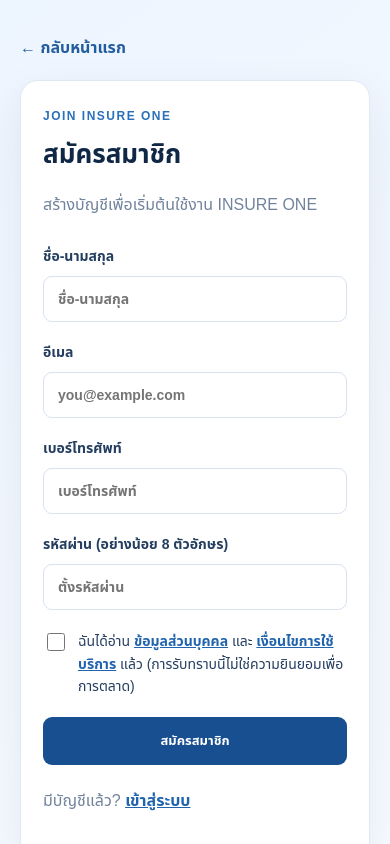
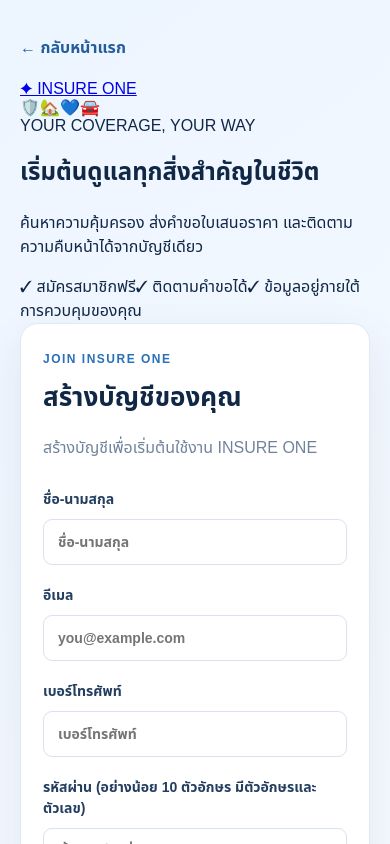
Before and after one commit to thanaphongr02-dotcom/insure-one, a Next.js app: page /register in a window 390 px wide. Shown: the top 844 px of the page. Built offline with nearby package versions, Linux system fonts and the light colour scheme; no server answers.

Commit message:
Redesign registration with responsive insurance illustration and stronger password validation

```diff
--- a/app/register/page.tsx
+++ b/app/register/page.tsx
@@ -9,6 +9,7 @@ export default function RegisterPage() {
   const [phone, setPhone] = useState("");
   const [password, setPassword] = useState("");
   const [loading, setLoading] = useState(false);
+  const [showPassword, setShowPassword] = useState(false);
   const [acknowledged, setAcknowledged] = useState(false);
   const [message, setMessage] = useState("");
 
@@ -26,8 +27,8 @@ export default function RegisterPage() {
       return;
     }
 
-    if (password.length < 8) {
-      setMessage("รหัสผ่านต้องมีอย่างน้อย 8 ตัวอักษร");
+    if (password.length < 10 || !/[a-zA-Z]/.test(password) || !/[0-9]/.test(password)) {
+      setMessage("รหัสผ่านต้องมีอย่างน้อย 10 ตัวอักษร ประกอบด้วยตัวอักษรและตัวเลข");
       return;
     }
 
@@ -66,6 +67,7 @@ export default function RegisterPage() {
       setEmail("");
       setPhone("");
       setPassword("");
+      setShowPassword(false);
       setAcknowledged(false);
     } catch {
       setMessage("เกิดข้อผิดพลาดในการเชื่อมต่อ กรุณาลองใหม่");
@@ -75,14 +77,14 @@ export default function RegisterPage() {
   }
 
   return (
-    <main className="form-page">
+    <main className="form-page auth-experience auth-register">
       <a className="back-link" href="/">
         ← กลับหน้าแรก
       </a>
 
-      <section className="form-card">
+      <div className="auth-layout"><aside className="auth-showcase"><a href="/" className="auth-showcase-brand">✦ INSURE ONE</a><div className="auth-showcase-visual" aria-hidden="true"><span>🛡️</span><span>🏡</span><span>💙</span><span>🚘</span></div><span className="auth-showcase-kicker">YOUR COVERAGE, YOUR WAY</span><h2>เริ่มต้นดูแลทุกสิ่งสำคัญในชีวิต</h2><p>ค้นหาความคุ้มครอง ส่งคำขอใบเสนอราคา และติดตามความคืบหน้าได้จากบัญชีเดียว</p><div className="auth-showcase-points"><span>✓ สมัครสมาชิกฟรี</span><span>✓ ติดตามคำขอได้</span><span>✓ ข้อมูลอยู่ภายใต้การควบคุมของคุณ</span></div></aside><section className="form-card">
         <span className="eyebrow">JOIN INSURE ONE</span>
-        <h1>สมัครสมาชิก</h1>
+        <h1>สร้างบัญชีของคุณ</h1>
         <p>สร้างบัญชีเพื่อเริ่มต้นใช้งาน INSURE ONE</p>
 
         <form onSubmit={handleRegister}>
@@ -123,17 +125,19 @@ export default function RegisterPage() {
           </label>
 
           <label>
-            รหัสผ่าน (อย่างน้อย 8 ตัวอักษร)
+            รหัสผ่าน (อย่างน้อย 10 ตัวอักษร มีตัวอักษรและตัวเลข)
             <input
-              type="password"
-              placeholder="ตั้งรหัสผ่าน"
+              type={showPassword ? "text" : "password"}
+              placeholder="ตั้งรหัสผ่านที่ปลอดภัย"
               autoComplete="new-password"
-              minLength={8}
+              minLength={10}
               value={password}
               onChange={(e) => setPassword(e.target.value)}
               required
             />
           </label>
+
+          <label className="auth-password-toggle"><input type="checkbox" checked={showPassword} onChange={(e) => setShowPassword(e.target.checked)} /> แสดงรหัสผ่าน</label>
 
           <label className="check" style={{ alignItems: "flex-start", fontWeight: 400 }}>
             <input type="checkbox" checked={acknowledged} onChange={(e) => setAcknowledged(e.target.checked)} required />
@@ -154,7 +158,7 @@ export default function RegisterPage() {
         <p>
           มีบัญชีแล้ว? <a href="/login">เข้าสู่ระบบ</a>
         </p>
-      </section>
+      </section></div>
     </main>
   );
 }
```
